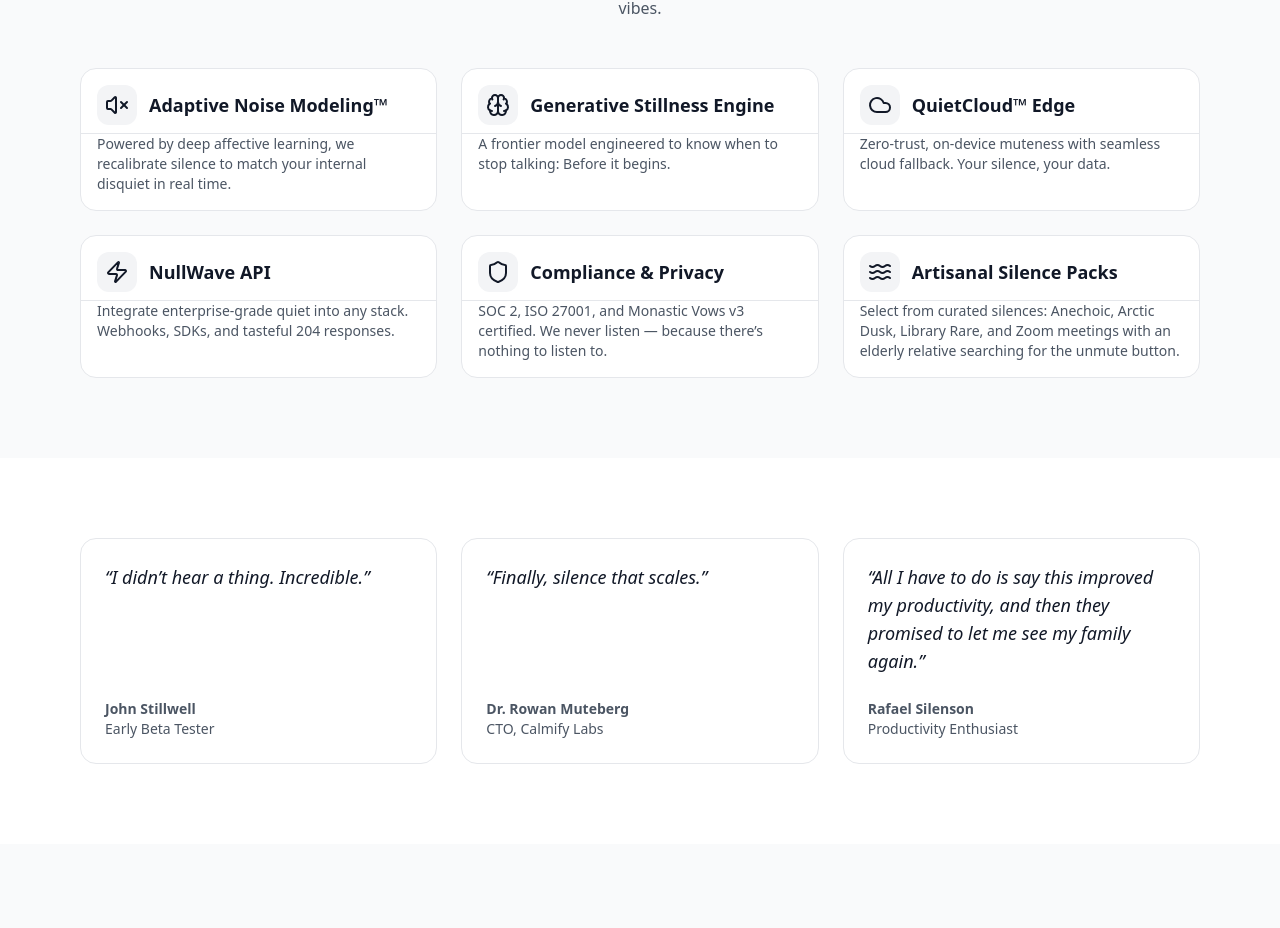
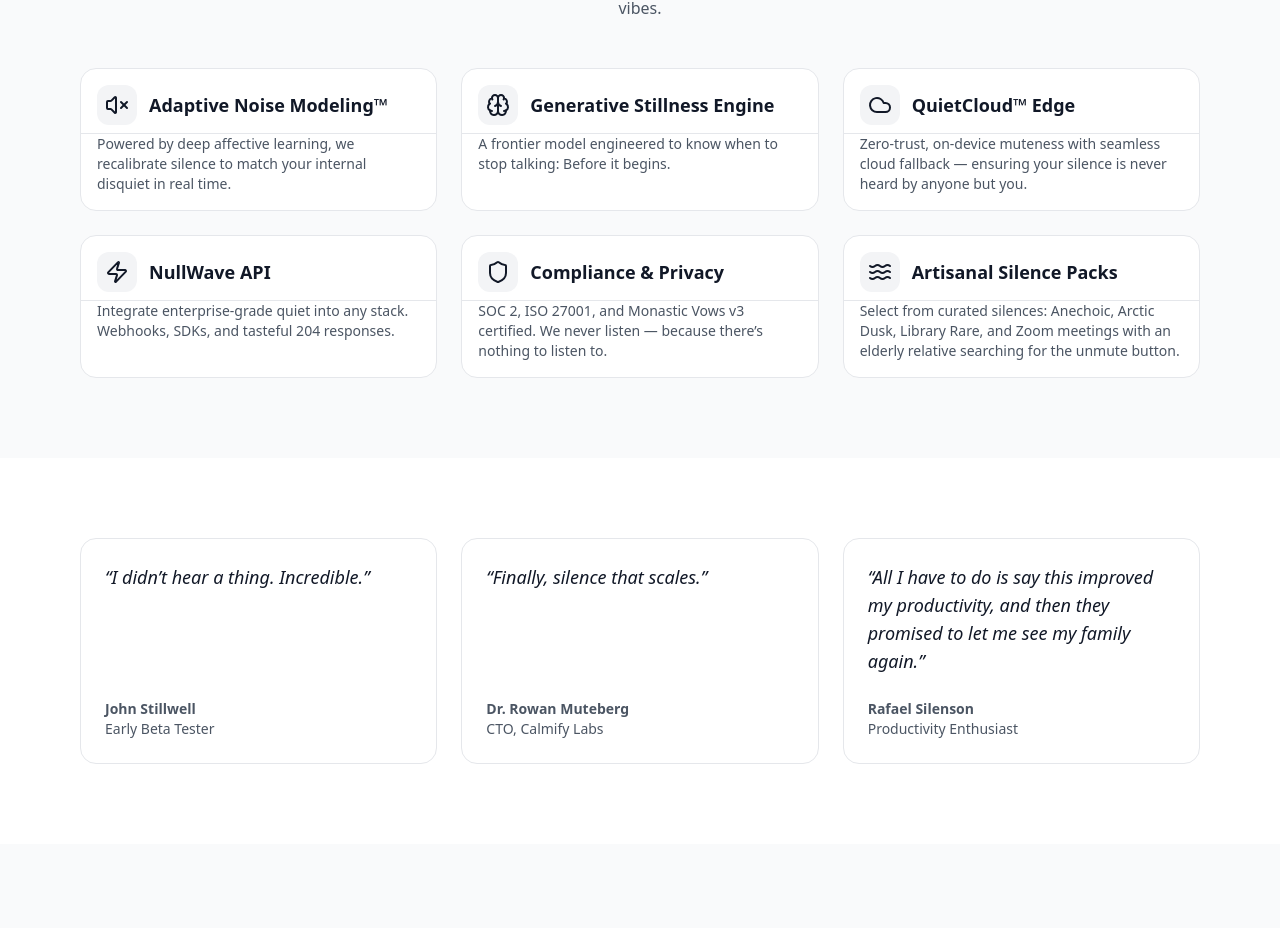
Before and after one commit to ShaharZivan/quietness-ai, a React (Vite) app: page / in a window 1280 px wide. Shown: the part 892-1820 px from the top of the page. Built offline with nearby package versions, Linux system fonts and the light colour scheme.

Commit message:
Update quiet.jsx

```diff
--- a/src/quiet.jsx
+++ b/src/quiet.jsx
@@ -106,7 +106,7 @@ export default function QuietAIPage() {
               },
               {
                 icon: <Cloud className="h-6 w-6" />, title: "QuietCloud™ Edge",
-                body: "Zero‑trust, on‑device muteness with seamless cloud fallback. Your silence, your data.",
+                body: "Zero-trust, on-device muteness with seamless cloud fallback — ensuring your silence is never heard by anyone but you.",
               },
               {
                 icon: <Zap className="h-6 w-6" />, title: "NullWave API",
```
